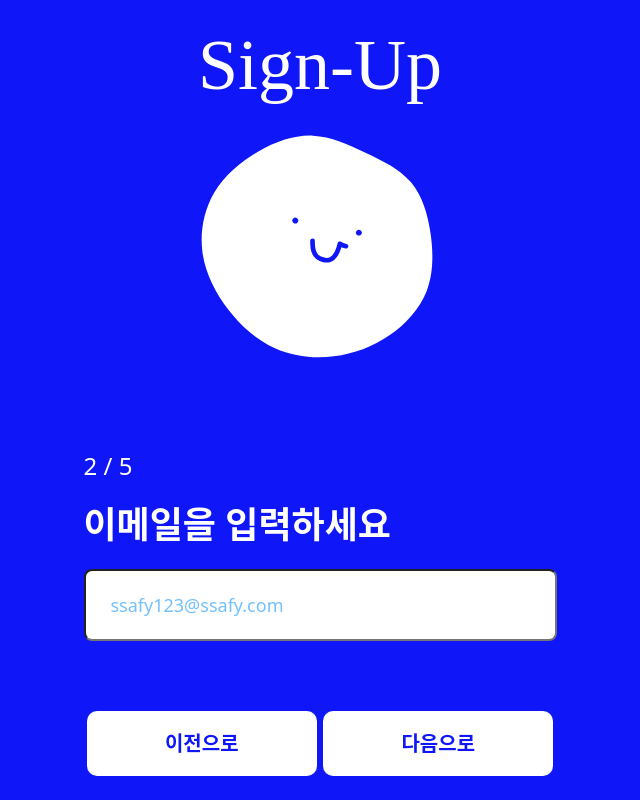
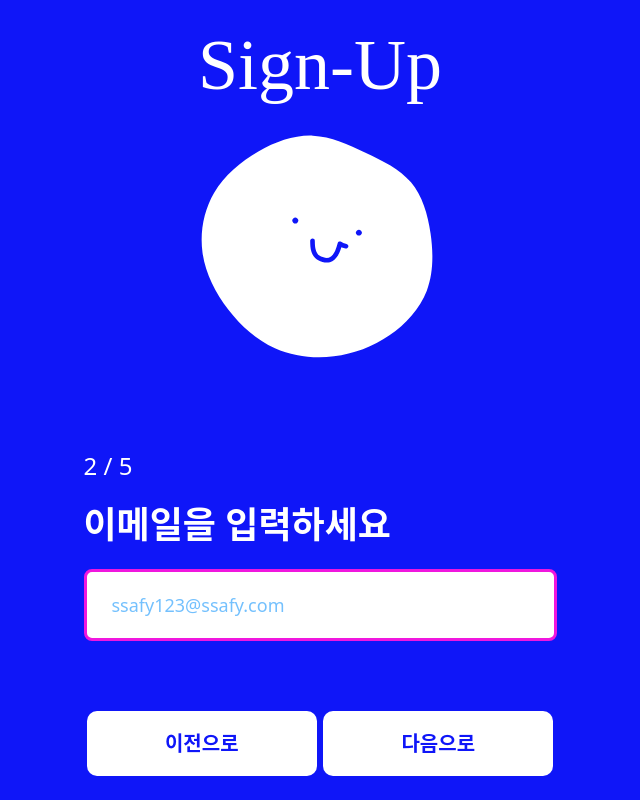
Before and after one commit to sewonkimm/Checkmate, a React (Create React App) app in the folder frontend/: page /register in a window 1280 px wide. Both pictures are taken after a click on the button "다음으로". Shown: the whole page, without its empty margins (320-960 px from the left). Built offline with nearby package versions, Linux system fonts and the light colour scheme; a web font is replaced by a local one.

Commit message:
feat: 🍎 이메일중복 확인 버튼 삭제, 조건부 스타일링 추가
✅ Closes: #S04P31A106-232

```diff
--- a/frontend/src/Register/components/InputEmail.tsx
+++ b/frontend/src/Register/components/InputEmail.tsx
@@ -11,6 +11,7 @@ const InputEmail: React.FC<Props> = (props: Props) => {
   const [emailValue, setEmailValue] = useState<string>('');
   const [isValidEmail, setIsValidEmail] = useState<boolean>(false);
   const [dupleMsg, setDupleMsg] = useState<string>('');
+  const [isDuple, setIsDuple] = useState<boolean>(false);
 
   // Email 유효성 판단 함수
   const isEmail = (email: string) => {
@@ -21,17 +22,13 @@ const InputEmail: React.FC<Props> = (props: Props) => {
   // 유효성 검사 함수
 
   const checkValidEmail = debounce(async (value: string) => {
+    if (isValidEmail) {
+      onSubmitForm(value);
+    }
 
-    if (isValidEmail) {
-        // setIsValidEmail(true);
-        onSubmitForm(value);
-      }
-      //  else {
-      //   setIsValidEmail(false);
-      // }
-  }, 300);
+  }, 400);
 
-  // let timer: ReturnType<typeof setTimeout>;
+
 
   // input event 핸들러
   const onChangeInput = async (e:  React.ChangeEvent<HTMLInputElement>) => {
@@ -50,11 +47,12 @@ const InputEmail: React.FC<Props> = (props: Props) => {
       console.log('api 호출');
       const response = await validateEmailAPI(`/members/email/${email}`);
       if (response === 0) {
-        setDupleMsg('이메일 노중복');
-        // console.log(`이메일 노중복!!${email}`)
+        setDupleMsg('사용가능한 이메일입니다 :)');
+        setIsDuple(true);
         props.putEmail(email); // 중복이 안되면 부모 컴포넌트에 email 전달
       } else {
-        setDupleMsg('이메일 중복');
+        setDupleMsg('중복하는 이메일입니다 :(');
+        setIsDuple(false);
       }
     }
 
@@ -70,14 +68,17 @@ const InputEmail: React.FC<Props> = (props: Props) => {
         )}
       </Warning>
       <EmailInputWrapper>
-        <EmailInput
+        <EmailInput checkDuple={isDuple}
           value={emailValue}
           onChange={onChangeInput}
           type="text"
           placeholder="ssafy123@ssafy.com"
         />
       </EmailInputWrapper>
-      {dupleMsg && <h3>{dupleMsg}</h3>}
+      {dupleMsg &&
+      <DupleMsgWrapper isDuple={isDuple}>
+        {dupleMsg}
+      </DupleMsgWrapper>}
     </>
   );
 };
@@ -88,12 +89,13 @@ const Warning = styled.h3``;
 const EmailInputWrapper = styled.div`
   width: 473px;
 `;
-const EmailInput = styled.input`
+const EmailInput = styled.input<{ checkDuple : boolean }>`
   width: 100%;
   height: 72px;
+  border: 3px solid ${(props) => (props.checkDuple ? '#038EFC' : '#F016DE')};
   border-radius: 8px;
   padding: 22px 25px 23px 25px;
-  color: #038EFC;
+  color: ${(props) => (props.checkDuple ? '#038EFC' : '#F016DE')};
   font-size: 18px;
   &::placeholder {
     color: #038EFC;
@@ -101,6 +103,12 @@ const EmailInput = styled.input`
     font-weight: 400;
     font-size: 18px;
   }
+  &:focus {
+    outline: none;
+  }
+`;
+const DupleMsgWrapper = styled.h3<{isDuple: boolean}>`
+  color: ${(props) => (props.isDuple? '#FFFFFF' : '#F600E1')};
 `;
 
 export default InputEmail;
```
